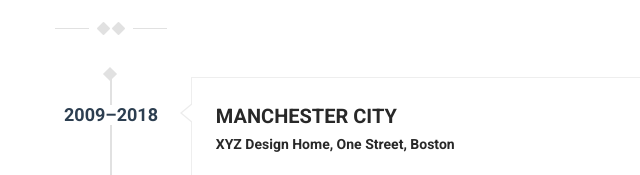
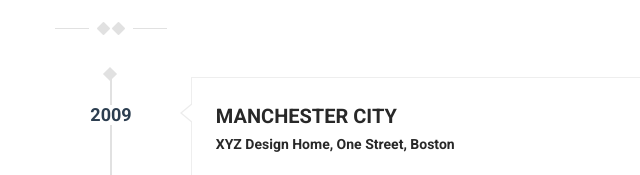
Before and after one commit to Stilllbeaum/DII_M4_01, a plain HTML site: page 01_git_basic/index.html in a window 1280 px wide. Shown: the part 1200-1375 px from the top of the page, 529-1169 px from the left. Drawn offline with Linux system fonts and the light colour scheme; some packages are replaced by stand-ins of ours; a script that the page names is missing.

Commit message:
Redate
date

```diff
--- a/01_git_basic/index.html
+++ b/01_git_basic/index.html
@@ -106,7 +106,7 @@
                         <ul class="timeline">
                             <li class="timeline-inverted">
                                 <div class="posted-date">
-                                  <span class="month">2009–2018</span>
+                                  <span class="month">2009</span>
                                 </div><!-- /posted-date -->
 
                                 <div class="timeline-panel wow fadeInUp">
```
